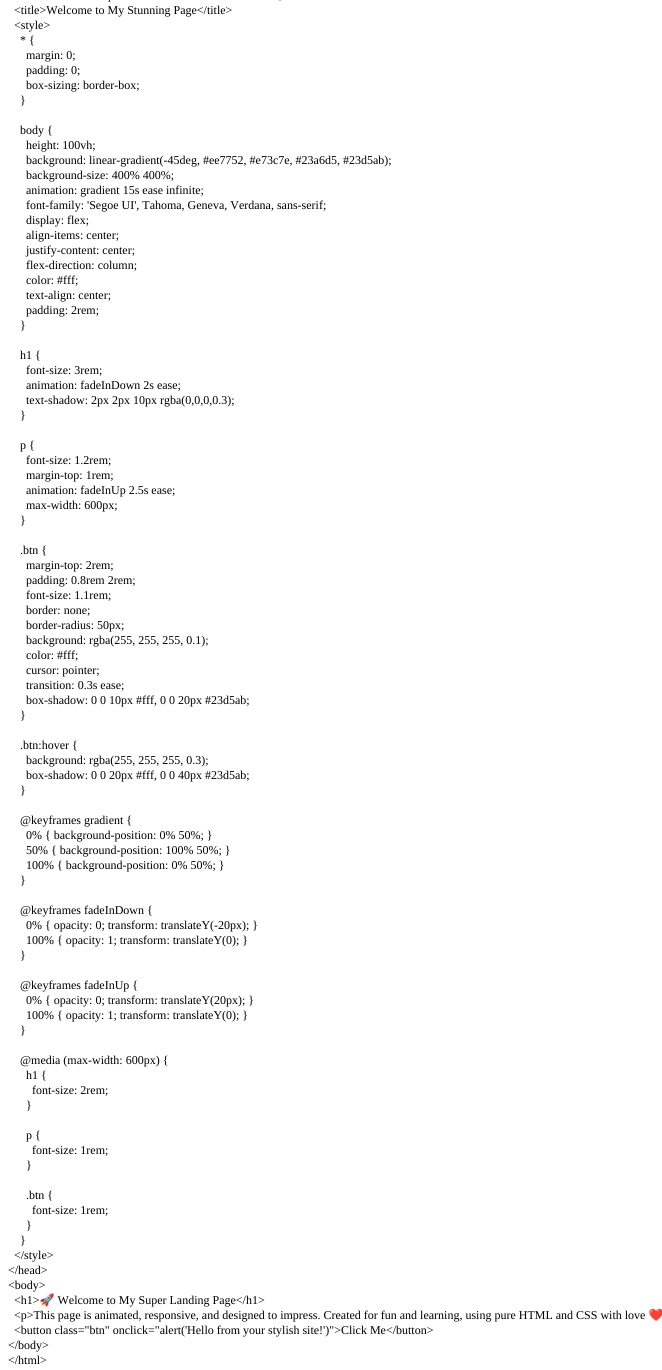
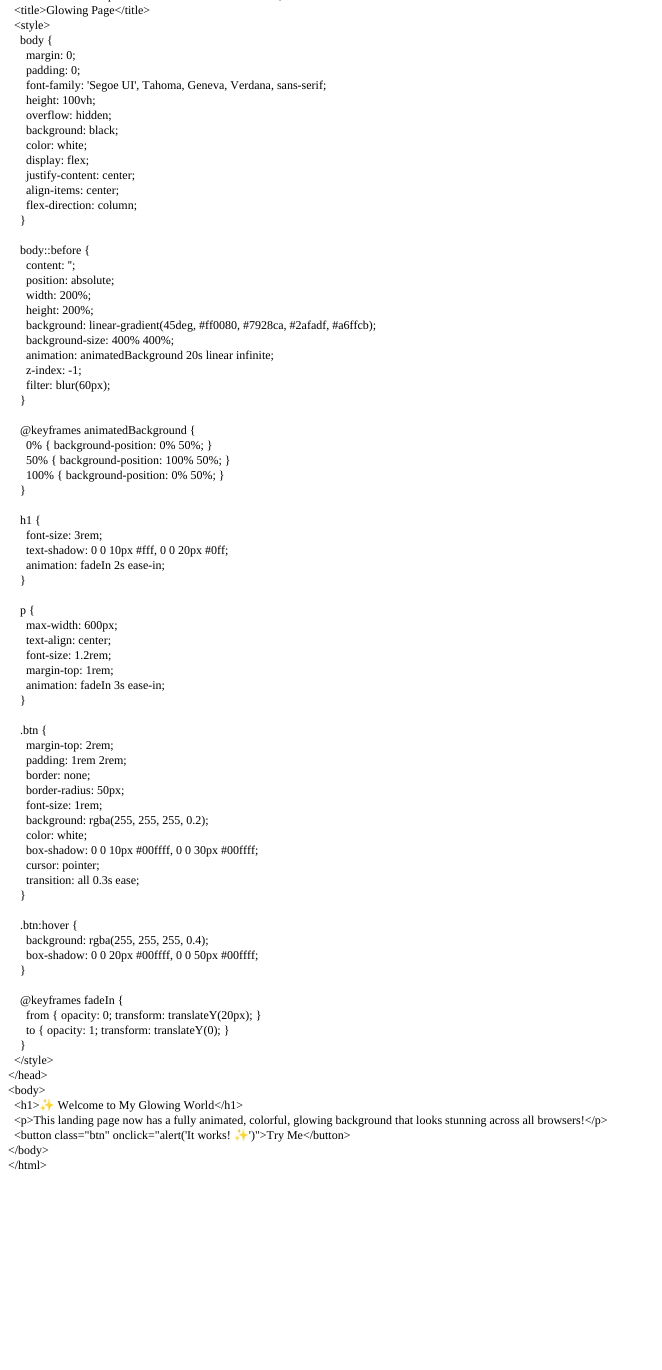
Before and after one commit to muhammadasifma01/my-website, a plain HTML site: page index.html in a window 1280 px wide. Shown: the part 80-1450 px from the top of the page, without its empty margins (0-662 px from the left). After the commit the page ends 1261 px from the top, so only its background shows below. Drawn offline with Linux system fonts and the light colour scheme.

Commit message:
Update index.html

```diff
--- a/index.html
+++ b/index.html
@@ -16,97 +16,84 @@
 <p class="p1"><span class="s1">&lt;!DOCTYPE html&gt;</span></p>
 <p class="p1"><span class="s1">&lt;html lang="en"&gt;</span></p>
 <p class="p1"><span class="s1">&lt;head&gt;</span></p>
-<p class="p1"><span class="s1"><span class="Apple-converted-space">  </span>&lt;meta charset="UTF-8" /&gt;</span></p>
-<p class="p1"><span class="s1"><span class="Apple-converted-space">  </span>&lt;meta name="viewport" content="width=device-width, initial-scale=1.0"/&gt;</span></p>
-<p class="p1"><span class="s1"><span class="Apple-converted-space">  </span>&lt;title&gt;Welcome to My Stunning Page&lt;/title&gt;</span></p>
+<p class="p1"><span class="s1"><span class="Apple-converted-space">  </span>&lt;meta charset="UTF-8"&gt;</span></p>
+<p class="p1"><span class="s1"><span class="Apple-converted-space">  </span>&lt;meta name="viewport" content="width=device-width, initial-scale=1.0"&gt;</span></p>
+<p class="p1"><span class="s1"><span class="Apple-converted-space">  </span>&lt;title&gt;Glowing Page&lt;/title&gt;</span></p>
 <p class="p1"><span class="s1"><span class="Apple-converted-space">  </span>&lt;style&gt;</span></p>
-<p class="p1"><span class="s1"><span class="Apple-converted-space">    </span>* {</span></p>
+<p class="p1"><span class="s1"><span class="Apple-converted-space">    </span>body {</span></p>
 <p class="p1"><span class="s1"><span class="Apple-converted-space">      </span>margin: 0;</span></p>
 <p class="p1"><span class="s1"><span class="Apple-converted-space">      </span>padding: 0;</span></p>
-<p class="p1"><span class="s1"><span class="Apple-converted-space">      </span>box-sizing: border-box;</span></p>
+<p class="p1"><span class="s1"><span class="Apple-converted-space">      </span>font-family: 'Segoe UI', Tahoma, Geneva, Verdana, sans-serif;</span></p>
+<p class="p1"><span class="s1"><span class="Apple-converted-space">      </span>height: 100vh;</span></p>
+<p class="p1"><span class="s1"><span class="Apple-converted-space">      </span>overflow: hidden;</span></p>
+<p class="p1"><span class="s1"><span class="Apple-converted-space">      </span>background: black;</span></p>
+<p class="p1"><span class="s1"><span class="Apple-converted-space">      </span>color: white;</span></p>
+<p class="p1"><span class="s1"><span class="Apple-converted-space">      </span>display: flex;</span></p>
+<p class="p1"><span class="s1"><span class="Apple-converted-space">      </span>justify-content: center;</span></p>
+<p class="p1"><span class="s1"><span class="Apple-converted-space">      </span>align-items: center;</span></p>
+<p class="p1"><span class="s1"><span class="Apple-converted-space">      </span>flex-direction: column;</span></p>
 <p class="p1"><span class="s1"><span class="Apple-converted-space">    </span>}</span></p>
 <p class="p2"><span class="s1"></span><br></p>
-<p class="p1"><span class="s1"><span class="Apple-converted-space">    </span>body {</span></p>
-<p class="p1"><span class="s1"><span class="Apple-converted-space">      </span>height: 100vh;</span></p>
-<p class="p1"><span class="s1"><span class="Apple-converted-space">      </span>background: linear-gradient(-45deg, #ee7752, #e73c7e, #23a6d5, #23d5ab);</span></p>
+<p class="p1"><span class="s1"><span class="Apple-converted-space">    </span>body::before {</span></p>
+<p class="p1"><span class="s1"><span class="Apple-converted-space">      </span>content: '';</span></p>
+<p class="p1"><span class="s1"><span class="Apple-converted-space">      </span>position: absolute;</span></p>
+<p class="p1"><span class="s1"><span class="Apple-converted-space">      </span>width: 200%;</span></p>
+<p class="p1"><span class="s1"><span class="Apple-converted-space">      </span>height: 200%;</span></p>
+<p class="p1"><span class="s1"><span class="Apple-converted-space">      </span>background: linear-gradient(45deg, #ff0080, #7928ca, #2afadf, #a6ffcb);</span></p>
 <p class="p1"><span class="s1"><span class="Apple-converted-space">      </span>background-size: 400% 400%;</span></p>
-<p class="p1"><span class="s1"><span class="Apple-converted-space">      </span>animation: gradient 15s ease infinite;</span></p>
-<p class="p1"><span class="s1"><span class="Apple-converted-space">      </span>font-family: 'Segoe UI', Tahoma, Geneva, Verdana, sans-serif;</span></p>
-<p class="p1"><span class="s1"><span class="Apple-converted-space">      </span>display: flex;</span></p>
-<p class="p1"><span class="s1"><span class="Apple-converted-space">      </span>align-items: center;</span></p>
-<p class="p1"><span class="s1"><span class="Apple-converted-space">      </span>justify-content: center;</span></p>
-<p class="p1"><span class="s1"><span class="Apple-converted-space">      </span>flex-direction: column;</span></p>
-<p class="p1"><span class="s1"><span class="Apple-converted-space">      </span>color: #fff;</span></p>
-<p class="p1"><span class="s1"><span class="Apple-converted-space">      </span>text-align: center;</span></p>
-<p class="p1"><span class="s1"><span class="Apple-converted-space">      </span>padding: 2rem;</span></p>
+<p class="p1"><span class="s1"><span class="Apple-converted-space">      </span>animation: animatedBackground 20s linear infinite;</span></p>
+<p class="p1"><span class="s1"><span class="Apple-converted-space">      </span>z-index: -1;</span></p>
+<p class="p1"><span class="s1"><span class="Apple-converted-space">      </span>filter: blur(60px);</span></p>
 <p class="p1"><span class="s1"><span class="Apple-converted-space">    </span>}</span></p>
 <p class="p2"><span class="s1"></span><br></p>
-<p class="p1"><span class="s1"><span class="Apple-converted-space">    </span>h1 {</span></p>
-<p class="p1"><span class="s1"><span class="Apple-converted-space">      </span>font-size: 3rem;</span></p>
-<p class="p1"><span class="s1"><span class="Apple-converted-space">      </span>animation: fadeInDown 2s ease;</span></p>
-<p class="p1"><span class="s1"><span class="Apple-converted-space">      </span>text-shadow: 2px 2px 10px rgba(0,0,0,0.3);</span></p>
-<p class="p1"><span class="s1"><span class="Apple-converted-space">    </span>}</span></p>
-<p class="p2"><span class="s1"></span><br></p>
-<p class="p1"><span class="s1"><span class="Apple-converted-space">    </span>p {</span></p>
-<p class="p1"><span class="s1"><span class="Apple-converted-space">      </span>font-size: 1.2rem;</span></p>
-<p class="p1"><span class="s1"><span class="Apple-converted-space">      </span>margin-top: 1rem;</span></p>
-<p class="p1"><span class="s1"><span class="Apple-converted-space">      </span>animation: fadeInUp 2.5s ease;</span></p>
-<p class="p1"><span class="s1"><span class="Apple-converted-space">      </span>max-width: 600px;</span></p>
-<p class="p1"><span class="s1"><span class="Apple-converted-space">    </span>}</span></p>
-<p class="p2"><span class="s1"></span><br></p>
-<p class="p1"><span class="s1"><span class="Apple-converted-space">    </span>.btn {</span></p>
-<p class="p1"><span class="s1"><span class="Apple-converted-space">      </span>margin-top: 2rem;</span></p>
-<p class="p1"><span class="s1"><span class="Apple-converted-space">      </span>padding: 0.8rem 2rem;</span></p>
-<p class="p1"><span class="s1"><span class="Apple-converted-space">      </span>font-size: 1.1rem;</span></p>
-<p class="p1"><span class="s1"><span class="Apple-converted-space">      </span>border: none;</span></p>
-<p class="p1"><span class="s1"><span class="Apple-converted-space">      </span>border-radius: 50px;</span></p>
-<p class="p1"><span class="s1"><span class="Apple-converted-space">      </span>background: rgba(255, 255, 255, 0.1);</span></p>
-<p class="p1"><span class="s1"><span class="Apple-converted-space">      </span>color: #fff;</span></p>
-<p class="p1"><span class="s1"><span class="Apple-converted-space">      </span>cursor: pointer;</span></p>
-<p class="p1"><span class="s1"><span class="Apple-converted-space">      </span>transition: 0.3s ease;</span></p>
-<p class="p1"><span class="s1"><span class="Apple-converted-space">      </span>box-shadow: 0 0 10px #fff, 0 0 20px #23d5ab;</span></p>
-<p class="p1"><span class="s1"><span class="Apple-converted-space">    </span>}</span></p>
-<p class="p2"><span class="s1"></span><br></p>
-<p class="p1"><span class="s1"><span class="Apple-converted-space">    </span>.btn:hover {</span></p>
-<p class="p1"><span class="s1"><span class="Apple-converted-space">      </span>background: rgba(255, 255, 255, 0.3);</span></p>
-<p class="p1"><span class="s1"><span class="Apple-converted-space">      </span>box-shadow: 0 0 20px #fff, 0 0 40px #23d5ab;</span></p>
-<p class="p1"><span class="s1"><span class="Apple-converted-space">    </span>}</span></p>
-<p class="p2"><span class="s1"></span><br></p>
-<p class="p1"><span class="s1"><span class="Apple-converted-space">    </span>@keyframes gradient {</span></p>
+<p class="p1"><span class="s1"><span class="Apple-converted-space">    </span>@keyframes animatedBackground {</span></p>
 <p class="p1"><span class="s1"><span class="Apple-converted-space">      </span>0% { background-position: 0% 50%; }</span></p>
 <p class="p1"><span class="s1"><span class="Apple-converted-space">      </span>50% { background-position: 100% 50%; }</span></p>
 <p class="p1"><span class="s1"><span class="Apple-converted-space">      </span>100% { background-position: 0% 50%; }</span></p>
 <p class="p1"><span class="s1"><span class="Apple-converted-space">    </span>}</span></p>
 <p class="p2"><span class="s1"></span><br></p>
-<p class="p1"><span class="s1"><span class="Apple-converted-space">    </span>@keyframes fadeInDown {</span></p>
-<p class="p1"><span class="s1"><span class="Apple-converted-space">      </span>0% { opacity: 0; transform: translateY(-20px); }</span></p>
-<p class="p1"><span class="s1"><span class="Apple-converted-space">      </span>100% { opacity: 1; transform: translateY(0); }</span></p>
+<p class="p1"><span class="s1"><span class="Apple-converted-space">    </span>h1 {</span></p>
+<p class="p1"><span class="s1"><span class="Apple-converted-space">      </span>font-size: 3rem;</span></p>
+<p class="p1"><span class="s1"><span class="Apple-converted-space">      </span>text-shadow: 0 0 10px #fff, 0 0 20px #0ff;</span></p>
+<p class="p1"><span class="s1"><span class="Apple-converted-space">      </span>animation: fadeIn 2s ease-in;</span></p>
 <p class="p1"><span class="s1"><span class="Apple-converted-space">    </span>}</span></p>
 <p class="p2"><span class="s1"></span><br></p>
-<p class="p1"><span class="s1"><span class="Apple-converted-space">    </span>@keyframes fadeInUp {</span></p>
-<p class="p1"><span class="s1"><span class="Apple-converted-space">      </span>0% { opacity: 0; transform: translateY(20px); }</span></p>
-<p class="p1"><span class="s1"><span class="Apple-converted-space">      </span>100% { opacity: 1; transform: translateY(0); }</span></p>
+<p class="p1"><span class="s1"><span class="Apple-converted-space">    </span>p {</span></p>
+<p class="p1"><span class="s1"><span class="Apple-converted-space">      </span>max-width: 600px;</span></p>
+<p class="p1"><span class="s1"><span class="Apple-converted-space">      </span>text-align: center;</span></p>
+<p class="p1"><span class="s1"><span class="Apple-converted-space">      </span>font-size: 1.2rem;</span></p>
+<p class="p1"><span class="s1"><span class="Apple-converted-space">      </span>margin-top: 1rem;</span></p>
+<p class="p1"><span class="s1"><span class="Apple-converted-space">      </span>animation: fadeIn 3s ease-in;</span></p>
 <p class="p1"><span class="s1"><span class="Apple-converted-space">    </span>}</span></p>
 <p class="p2"><span class="s1"></span><br></p>
-<p class="p1"><span class="s1"><span class="Apple-converted-space">    </span>@media (max-width: 600px) {</span></p>
-<p class="p1"><span class="s1"><span class="Apple-converted-space">      </span>h1 {</span></p>
-<p class="p1"><span class="s1"><span class="Apple-converted-space">        </span>font-size: 2rem;</span></p>
-<p class="p1"><span class="s1"><span class="Apple-converted-space">      </span>}</span></p>
+<p class="p1"><span class="s1"><span class="Apple-converted-space">    </span>.btn {</span></p>
+<p class="p1"><span class="s1"><span class="Apple-converted-space">      </span>margin-top: 2rem;</span></p>
+<p class="p1"><span class="s1"><span class="Apple-converted-space">      </span>padding: 1rem 2rem;</span></p>
+<p class="p1"><span class="s1"><span class="Apple-converted-space">      </span>border: none;</span></p>
+<p class="p1"><span class="s1"><span class="Apple-converted-space">      </span>border-radius: 50px;</span></p>
+<p class="p1"><span class="s1"><span class="Apple-converted-space">      </span>font-size: 1rem;</span></p>
+<p class="p1"><span class="s1"><span class="Apple-converted-space">      </span>background: rgba(255, 255, 255, 0.2);</span></p>
+<p class="p1"><span class="s1"><span class="Apple-converted-space">      </span>color: white;</span></p>
+<p class="p1"><span class="s1"><span class="Apple-converted-space">      </span>box-shadow: 0 0 10px #00ffff, 0 0 30px #00ffff;</span></p>
+<p class="p1"><span class="s1"><span class="Apple-converted-space">      </span>cursor: pointer;</span></p>
+<p class="p1"><span class="s1"><span class="Apple-converted-space">      </span>transition: all 0.3s ease;</span></p>
+<p class="p1"><span class="s1"><span class="Apple-converted-space">    </span>}</span></p>
 <p class="p2"><span class="s1"></span><br></p>
-<p class="p1"><span class="s1"><span class="Apple-converted-space">      </span>p {</span></p>
-<p class="p1"><span class="s1"><span class="Apple-converted-space">        </span>font-size: 1rem;</span></p>
-<p class="p1"><span class="s1"><span class="Apple-converted-space">      </span>}</span></p>
+<p class="p1"><span class="s1"><span class="Apple-converted-space">    </span>.btn:hover {</span></p>
+<p class="p1"><span class="s1"><span class="Apple-converted-space">      </span>background: rgba(255, 255, 255, 0.4);</span></p>
+<p class="p1"><span class="s1"><span class="Apple-converted-space">      </span>box-shadow: 0 0 20px #00ffff, 0 0 50px #00ffff;</span></p>
+<p class="p1"><span class="s1"><span class="Apple-converted-space">    </span>}</span></p>
 <p class="p2"><span class="s1"></span><br></p>
-<p class="p1"><span class="s1"><span class="Apple-converted-space">      </span>.btn {</span></p>
-<p class="p1"><span class="s1"><span class="Apple-converted-space">        </span>font-size: 1rem;</span></p>
-<p class="p1"><span class="s1"><span class="Apple-converted-space">      </span>}</span></p>
+<p class="p1"><span class="s1"><span class="Apple-converted-space">    </span>@keyframes fadeIn {</span></p>
+<p class="p1"><span class="s1"><span class="Apple-converted-space">      </span>from { opacity: 0; transform: translateY(20px); }</span></p>
+<p class="p1"><span class="s1"><span class="Apple-converted-space">      </span>to { opacity: 1; transform: translateY(0); }</span></p>
 <p class="p1"><span class="s1"><span class="Apple-converted-space">    </span>}</span></p>
 <p class="p1"><span class="s1"><span class="Apple-converted-space">  </span>&lt;/style&gt;</span></p>
 <p class="p1"><span class="s1">&lt;/head&gt;</span></p>
 <p class="p1"><span class="s1">&lt;body&gt;</span></p>
-<p class="p1"><span class="s1"><span class="Apple-converted-space">  </span>&lt;h1&gt;🚀 Welcome to My Super Landing Page&lt;/h1&gt;</span></p>
-<p class="p1"><span class="s1"><span class="Apple-converted-space">  </span>&lt;p&gt;This page is animated, responsive, and designed to impress. Created for fun and learning, using pure HTML and CSS with love ❤️.&lt;/p&gt;</span></p>
-<p class="p1"><span class="s1"><span class="Apple-converted-space">  </span>&lt;button class="btn" onclick="alert('Hello from your stylish site!')"&gt;Click Me&lt;/button&gt;</span></p>
+<p class="p1"><span class="s1"><span class="Apple-converted-space">  </span>&lt;h1&gt;✨ Welcome to My Glowing World&lt;/h1&gt;</span></p>
+<p class="p1"><span class="s1"><span class="Apple-converted-space">  </span>&lt;p&gt;This landing page now has a fully animated, colorful, glowing background that looks stunning across all browsers!&lt;/p&gt;</span></p>
+<p class="p1"><span class="s1"><span class="Apple-converted-space">  </span>&lt;button class="btn" onclick="alert('It works! ✨')"&gt;Try Me&lt;/button&gt;</span></p>
 <p class="p1"><span class="s1">&lt;/body&gt;</span></p>
 <p class="p1"><span class="s1">&lt;/html&gt;</span></p>
 </body>
```
